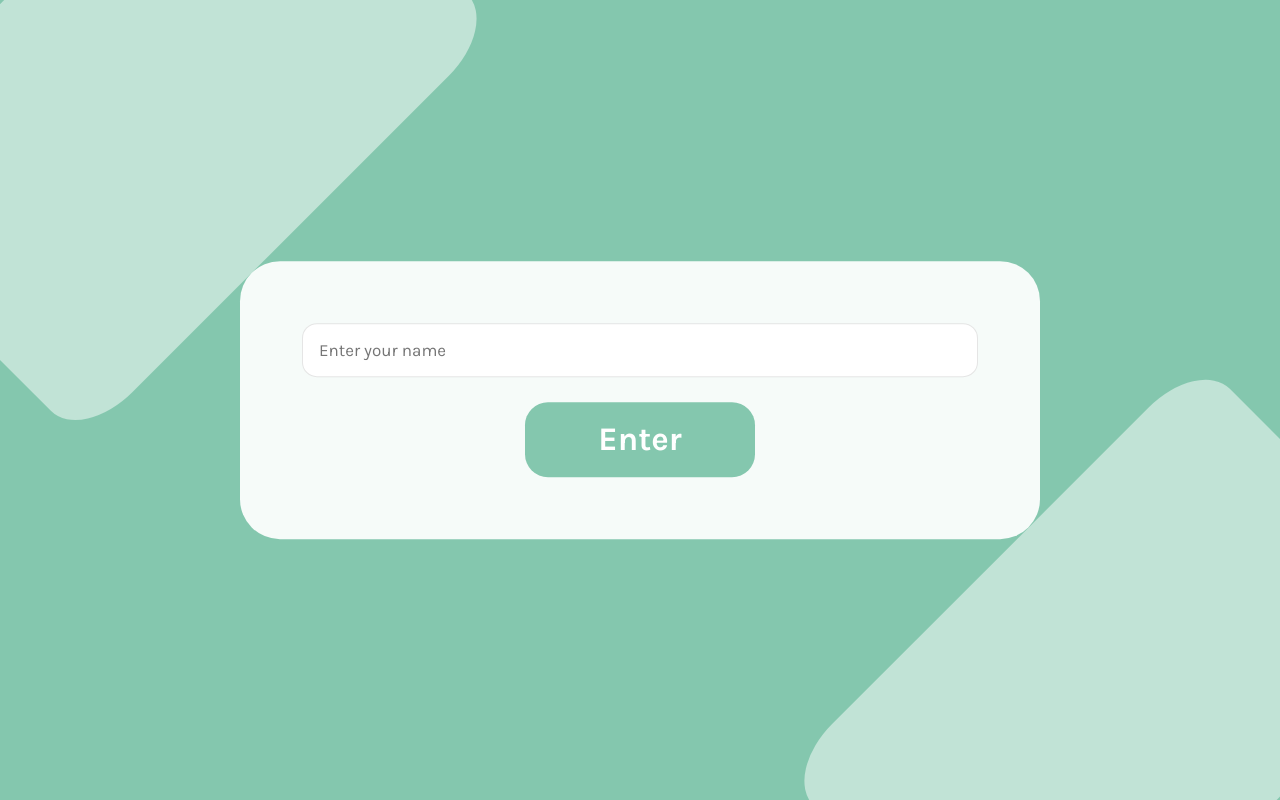
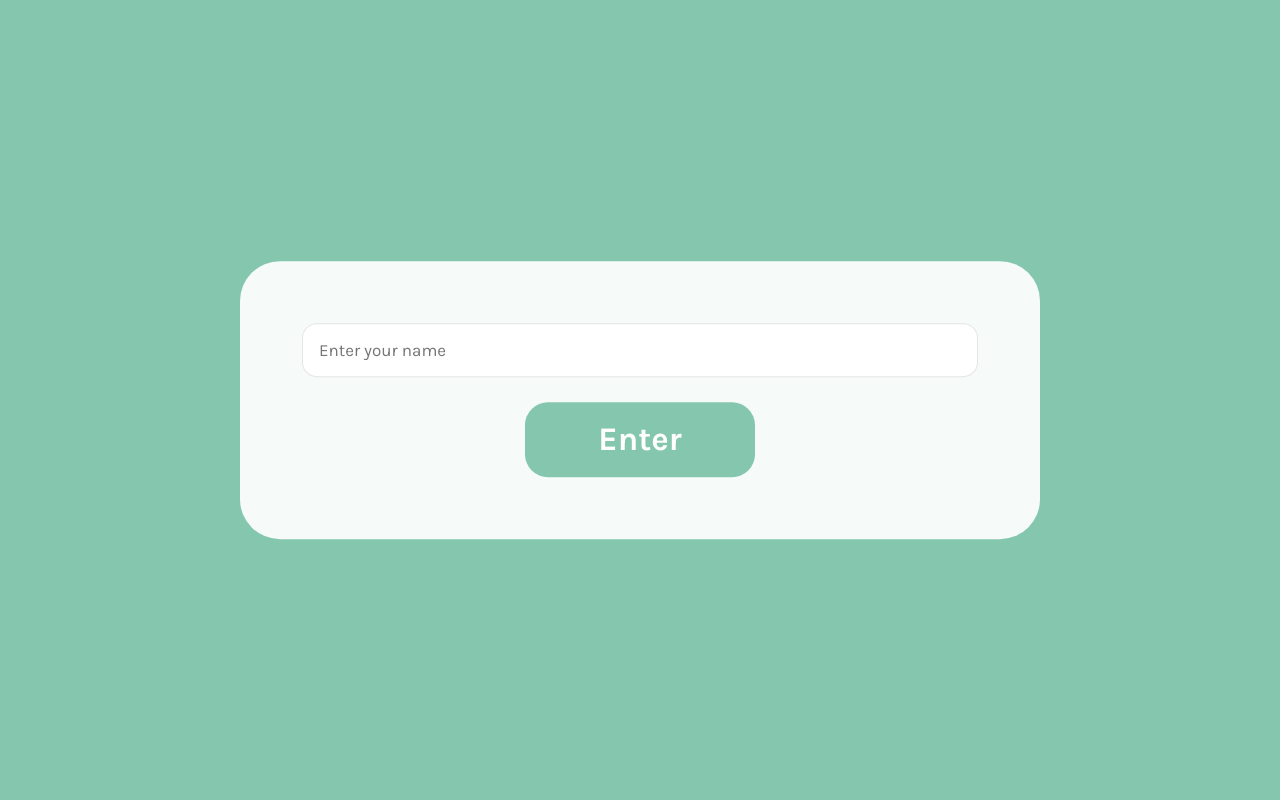
Before and after one commit to MuhammadjonRahimov/simple-messaging-app, a React (Create React App) app in the folder client/: page / in a window 1280 px wide. Built offline with nearby package versions, Linux system fonts and the light colour scheme.

Commit message:
replaced all removed classes into Layout.module.scss

```diff
--- a/client/src/assets/style/index.scss
+++ b/client/src/assets/style/index.scss
@@ -41,32 +41,6 @@ body{
 	position: relative;
 	overflow: hidden;
 }
-#root::before, #root::after{
-	content:'';
-	position: absolute;
-	width: 46%;
-	height: 46%;
-	background: #C1E3D6;
-	border-radius: 12%;
-	transform: rotate(-45deg);
-}
-
-#root::before{
-	left:-10.5%;
-	top:-10%;
-}
-#root::after{
-	right: -10.5%;
-	bottom:-10%;
-}
-.wrapper{
-	display: flex;
-	flex-direction:column;
-	position: relative;
-	z-index: 2;
-	min-height: 100%;
-}
-
 .error-text{
 	color:red;
 	padding-top: 10px;
```
